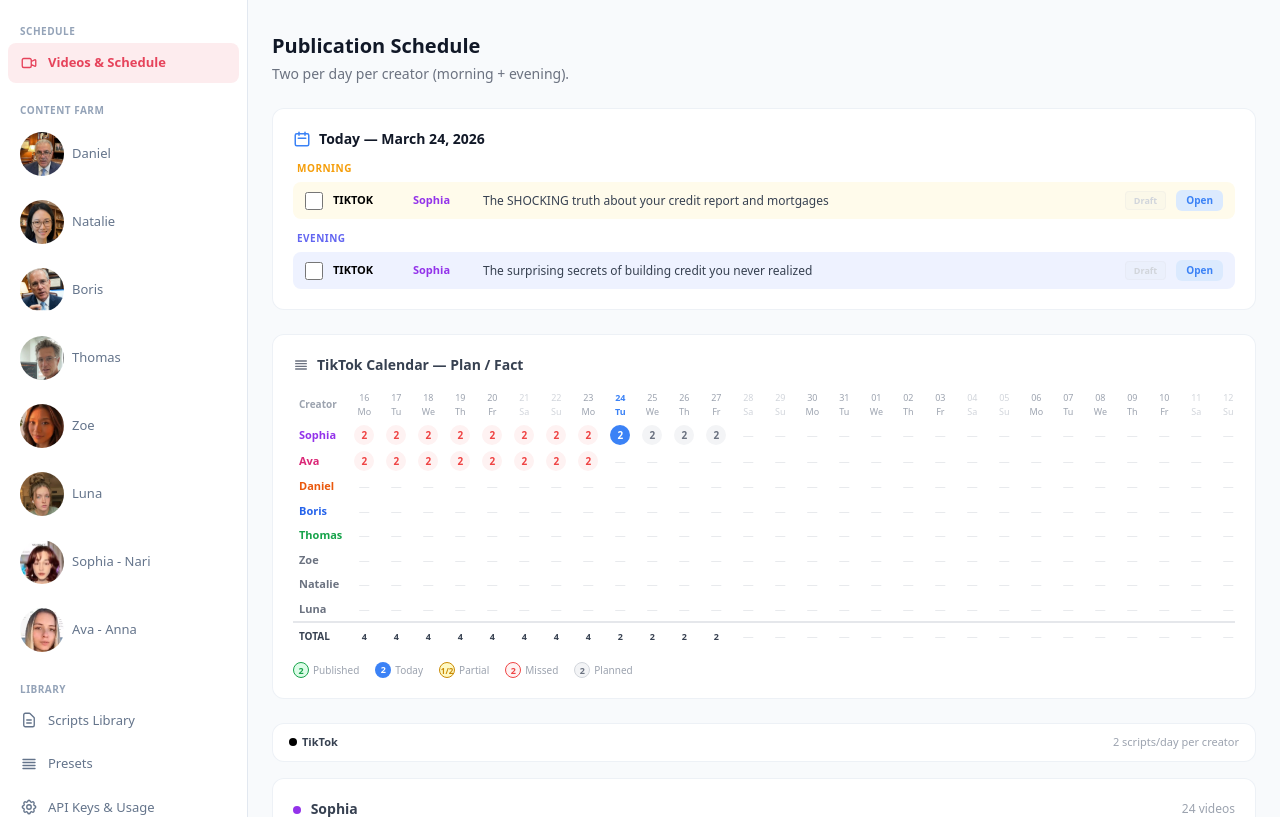
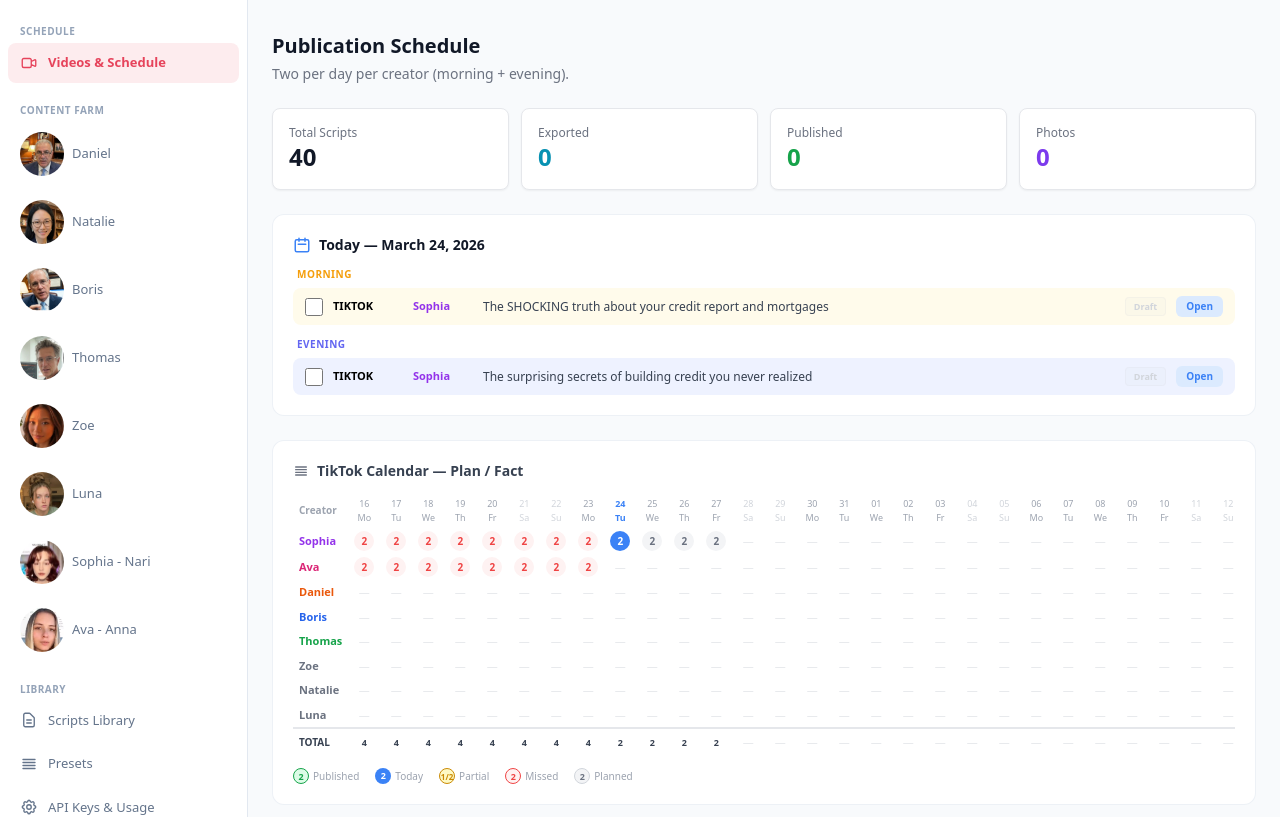
Before and after one commit to Global-Generation/viral-scripts, a FastAPI app: page /videos in a window 1280 px wide. Shown: the top 817 px of the page. Run offline with FastAPI, Linux system fonts and the light colour scheme; some libraries are stand-ins or nearby versions.

Commit message:
Add score cards and rename Ready to Exported on Videos page
- Added 4 score cards at top: Total Scripts, Exported, Published, Photos
- Renamed "Ready" column to "Exported" in calendar table

Co-Authored-By: Claude Opus 4.6 <noreply@anthropic.com>

```diff
--- a/templates/videos.html
+++ b/templates/videos.html
@@ -5,6 +5,26 @@
 <div class="mb-6">
     <h1 class="text-xl font-bold text-gray-900 mb-1">Publication Schedule</h1>
     <p class="text-sm text-gray-500">Two per day per creator (morning + evening).</p>
+</div>
+
+<!-- Score Cards -->
+<div class="grid grid-cols-2 sm:grid-cols-4 gap-3 mb-6">
+    <div class="bg-white rounded-lg p-4 border border-gray-200 shadow-sm">
+        <div class="text-xs text-gray-500">Total Scripts</div>
+        <div class="text-2xl font-bold text-gray-900">{{ totals.count }}</div>
+    </div>
+    <div class="bg-white rounded-lg p-4 border border-gray-200 shadow-sm">
+        <div class="text-xs text-gray-500">Exported</div>
+        <div class="text-2xl font-bold text-cyan-600">{{ totals.subtitled }}</div>
+    </div>
+    <div class="bg-white rounded-lg p-4 border border-gray-200 shadow-sm">
+        <div class="text-xs text-gray-500">Published</div>
+        <div class="text-2xl font-bold text-green-600">{{ totals.published }}</div>
+    </div>
+    <div class="bg-white rounded-lg p-4 border border-gray-200 shadow-sm">
+        <div class="text-xs text-gray-500">Photos</div>
+        <div class="text-2xl font-bold text-violet-600">{{ totals.photos }}</div>
+    </div>
 </div>
 
 <!-- Today's Tasks -->
@@ -93,7 +113,7 @@
                     {% endfor %}
                     <th style="font-size: 9px; padding: 4px 6px; text-align: center; color: #6b7280; font-weight: 700; min-width: 34px;">Total</th>
                     <th style="font-size: 9px; padding: 4px 6px; text-align: center; color: #6b7280; font-weight: 700; min-width: 34px;">Photos</th>
-                    <th style="font-size: 9px; padding: 4px 6px; text-align: center; color: #6b7280; font-weight: 700; min-width: 34px;">Ready</th>
+                    <th style="font-size: 9px; padding: 4px 6px; text-align: center; color: #6b7280; font-weight: 700; min-width: 34px;">Exported</th>
                     <th style="font-size: 9px; padding: 4px 6px; text-align: center; color: #6b7280; font-weight: 700; min-width: 34px;">Pub'd</th>
                 </tr>
             </thead>
```
